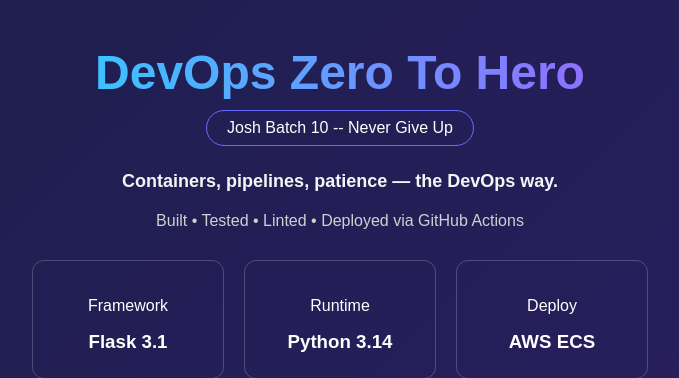
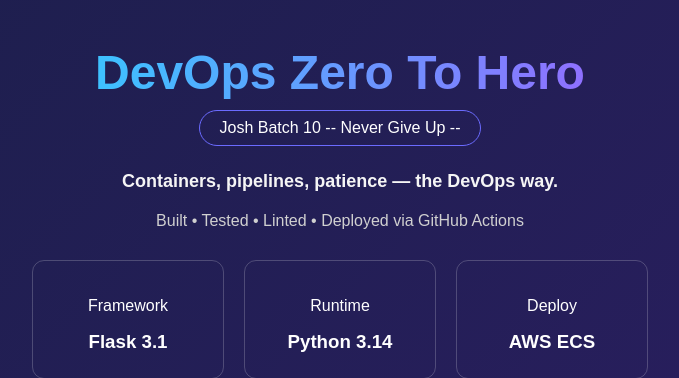
Before and after one commit to mrsuraj1438-cpu/github-actions-practice, a Flask app: page / in a window 1280 px wide. Shown: the part 130-508 px from the top of the page, without its empty margins (300-979 px from the left). Run offline with Flask 3, Linux system fonts and the light colour scheme.

Commit message:
fix this

```diff
--- a/templates/index.html
+++ b/templates/index.html
@@ -75,7 +75,7 @@
 
         <h1>DevOps Zero To Hero</h1>
 
-        <div class="batch">Josh Batch 10 -- Never Give Up</div>
+        <div class="batch">Josh Batch 10 -- Never Give Up --</div>
 
         <div class="motivation" id="motivation"></div>
 
```
Also changed, not shown: .github/workflows/CD_flask.yml.
